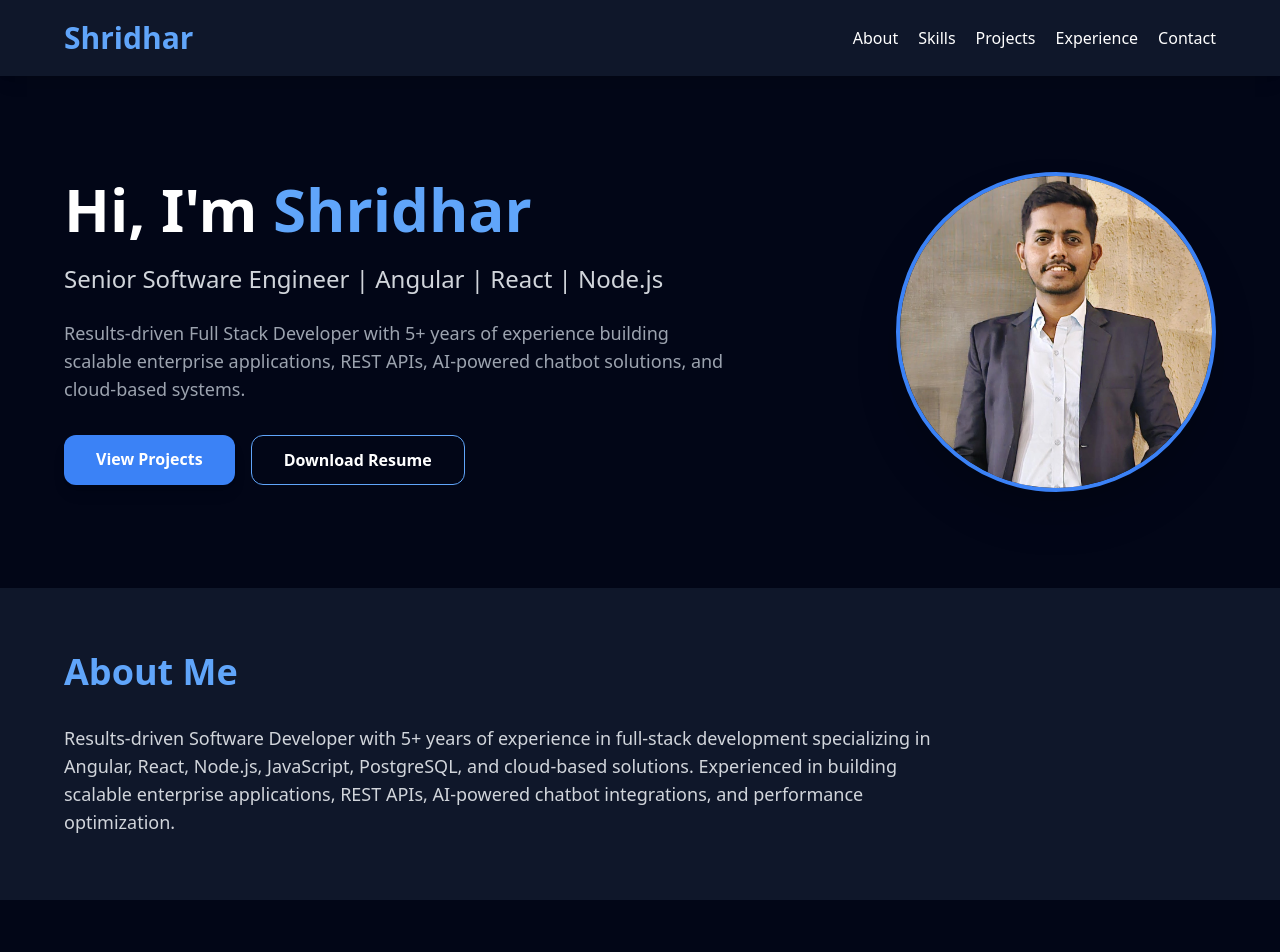
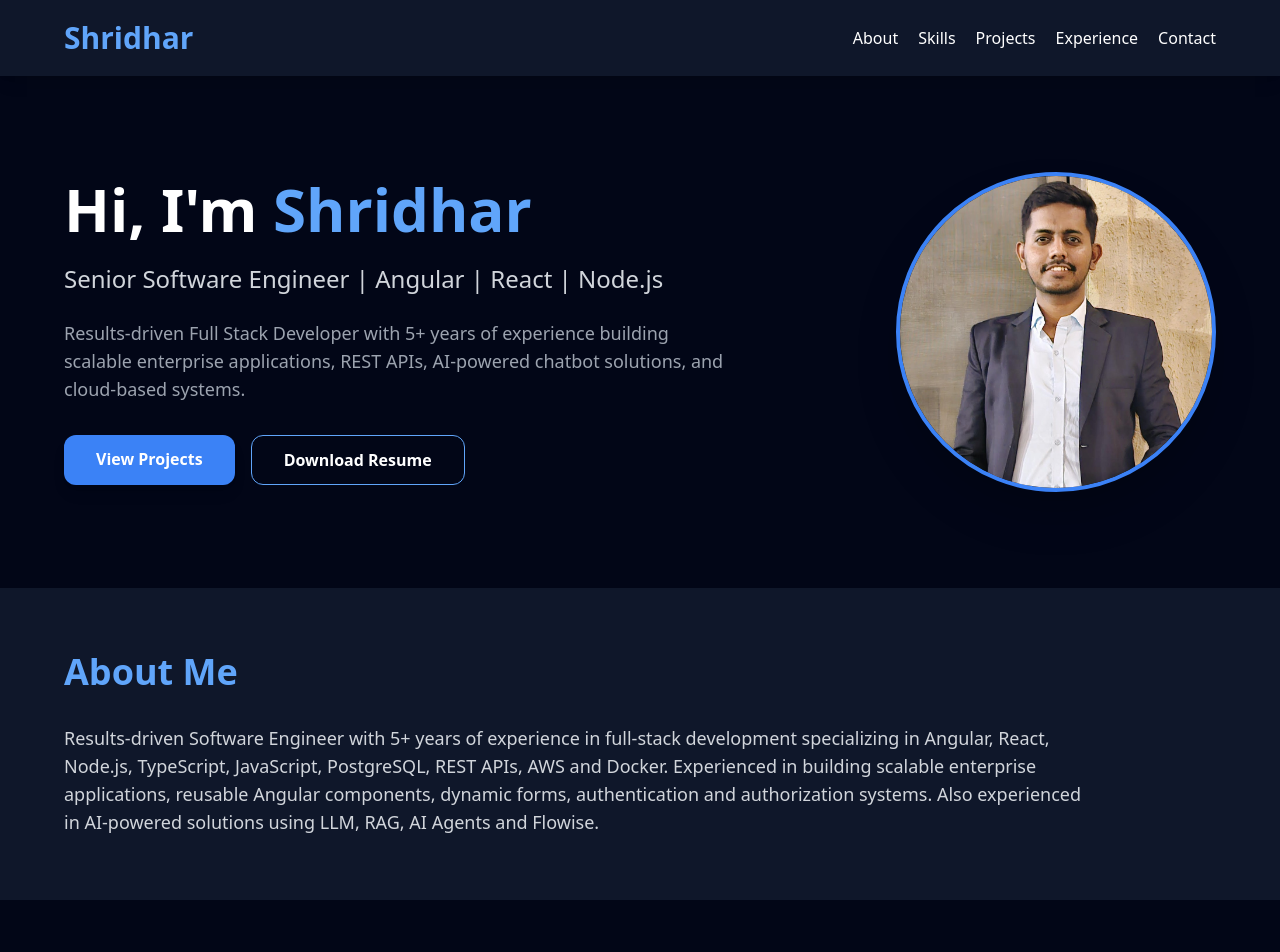
Before and after one commit to shridharsc/react-portfolio, a React (Create React App) app: page / in a window 1280 px wide. Shown: the top 952 px of the page. Built offline with nearby package versions, Linux system fonts and the light colour scheme.

Commit message:
test log

```diff
--- a/src/App.js
+++ b/src/App.js
@@ -99,13 +99,14 @@ export default function App() {
           About Me
         </h2>
 
-        <p className="text-gray-300 leading-8 text-sm md:text-lg max-w-4xl">
-          Results-driven Software Developer with 5+ years of experience
-          in full-stack development specializing in Angular, React,
-          Node.js, JavaScript, PostgreSQL, and cloud-based solutions.
+       <p className="text-gray-300 leading-8 text-sm md:text-lg max-w-5xl">
+          Results-driven Software Engineer with 5+ years of experience in
+          full-stack development specializing in Angular, React, Node.js,
+          TypeScript, JavaScript, PostgreSQL, REST APIs, AWS and Docker.
           Experienced in building scalable enterprise applications,
-          REST APIs, AI-powered chatbot integrations, and performance
-          optimization.
+          reusable Angular components, dynamic forms, authentication and
+          authorization systems. Also experienced in AI-powered solutions
+          using LLM, RAG, AI Agents and Flowise.
         </p>
       </section>
 
```
